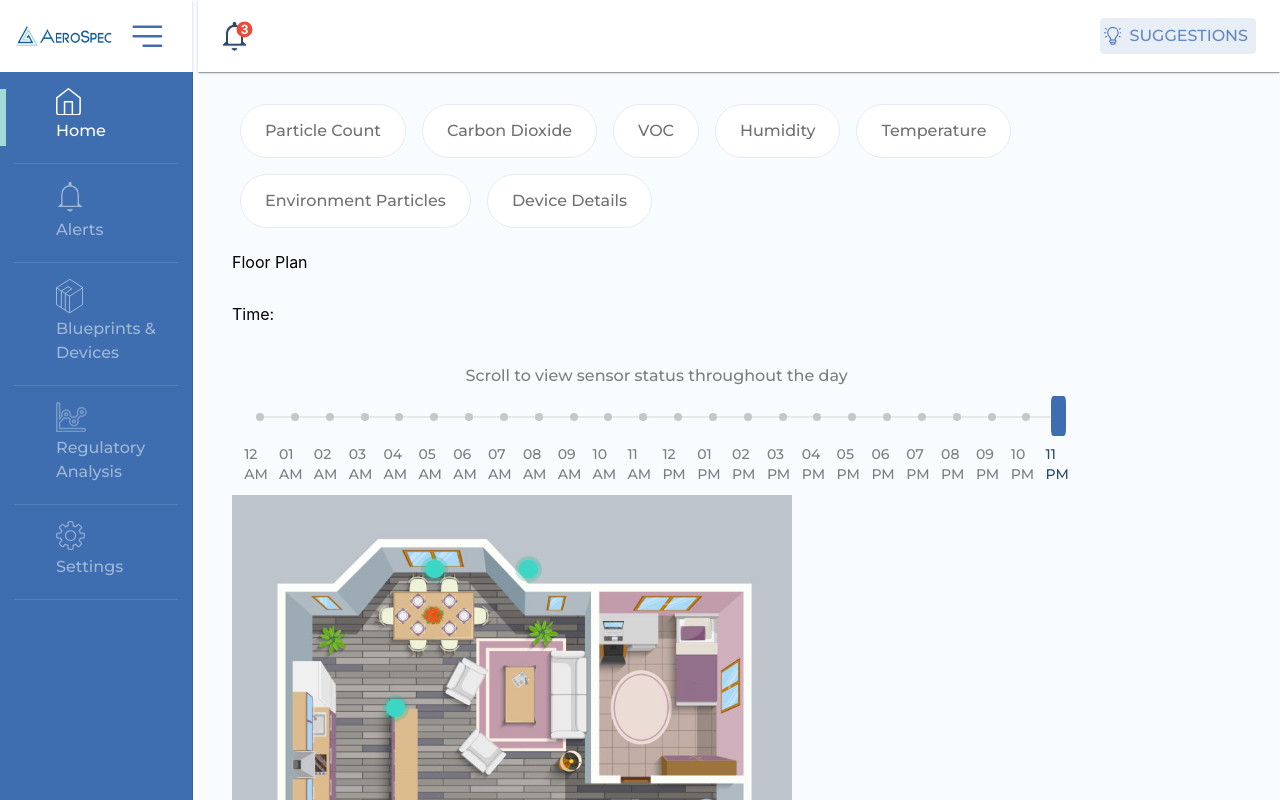
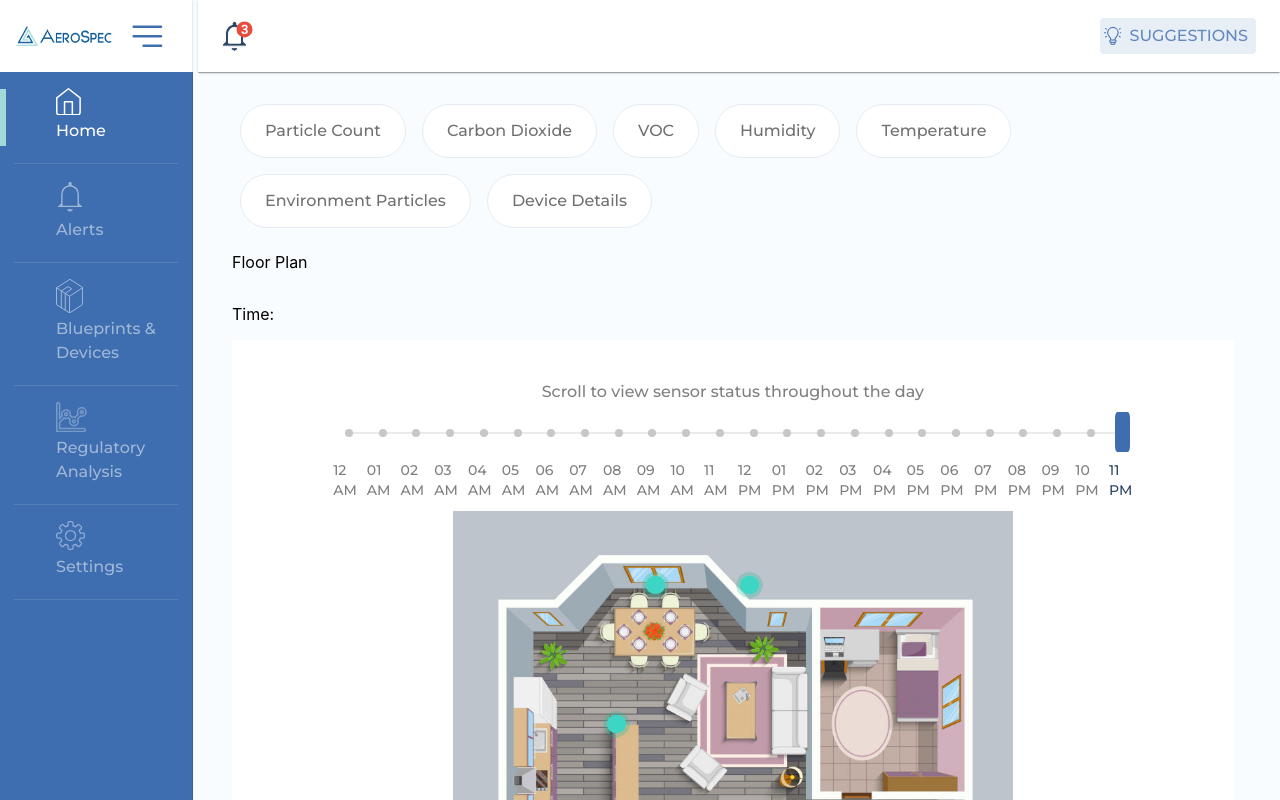
Before and after one commit to seal-aerospec/AeroSpec-Dashboard-Reworked, a React (Create React App) app: page / in a window 1280 px wide. Shown: the top 800 px of the page. Built offline with nearby package versions, Linux system fonts and the light colour scheme; what aws-amplify would draw is missing.

Commit message:
fix centering of content on home page

```diff
--- a/src/components/pages/home/MainContent.jsx
+++ b/src/components/pages/home/MainContent.jsx
@@ -24,15 +24,15 @@
 
 const MainContent = () => {
    const classes = useStyles();
-  const deviceLocationTemp = [{deviceN:1, x:150,y:200},{deviceN:2, x:256,y:61},{deviceN:3, x:135,y:61}];
+   const deviceLocationTemp = [{ deviceN: 1, x: 150, y: 200 }, { deviceN: 2, x: 256, y: 61 }, { deviceN: 3, x: 135, y: 61 }];
    const devicePoints = deviceLocationTemp.map((obj) => {
       return (
-      <DevicePoints deviceN={obj.deviceN} x={obj.x} y={obj.y}/>
+         <DevicePoints deviceN={obj.deviceN} x={obj.x} y={obj.y} />
       );
    });
    return (
-    <Box className={classes.mainContentContainer}>
-        <TimeSlider className={classes.TimeSlider}/>
+      <Box className={classes.blueprintContainer}>
+         <TimeSlider className={classes.TimeSlider} />
          <Box className={classes.floorPlanCanvas}>
             {devicePoints}
          </Box>
```
Lines whose indentation alone changed are shown as unchanged.
